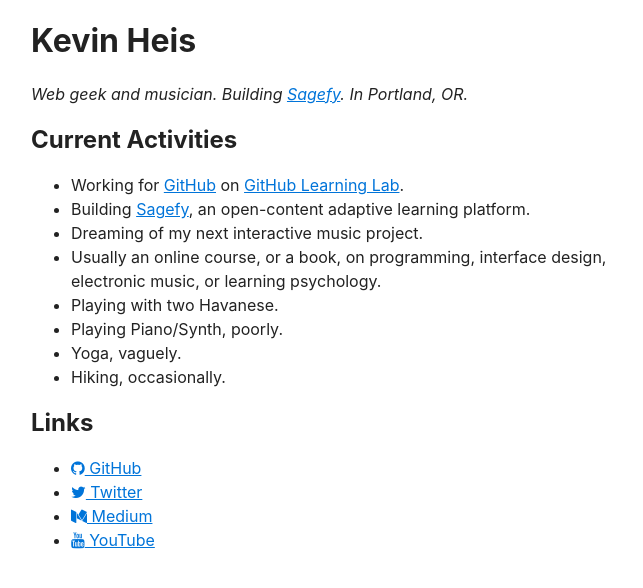
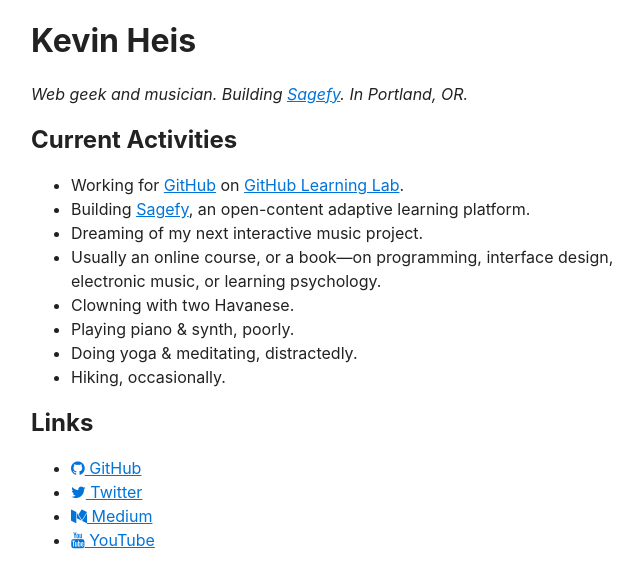
Before and after one commit to heiskr/heiskr.github.io, a Jekyll site: the page built from index.md, in a window 1280 px wide, cut to the strip 236-824 px from the top of the page. Shown: the whole strip, without its empty margins (305-948 px from the left). Built offline with Jekyll 4.4.1, drawn with Linux system fonts in a browser that asks for light colours; nearby versions of some CDN libraries.

Commit message:
Update index.md

```diff
--- a/index.md
+++ b/index.md
@@ -15,10 +15,10 @@
 - Working for [GitHub](https://www.github.com) on [GitHub Learning Lab](https://lab.github.com/).
 - Building [Sagefy](https://sagefy.org/), an open-content adaptive learning platform.
 - Dreaming of my next interactive music project.
-- Usually an online course, or a book, on programming, interface design, electronic music, or learning psychology.
-- Playing with two Havanese.
-- Playing Piano/Synth, poorly.
-- Yoga, vaguely.
+- Usually an online course, or a book—on programming, interface design, electronic music, or learning psychology.
+- Clowning with two Havanese.
+- Playing piano & synth, poorly.
+- Doing yoga & meditating, distractedly.
 - Hiking, occasionally.
 
 Links
```
